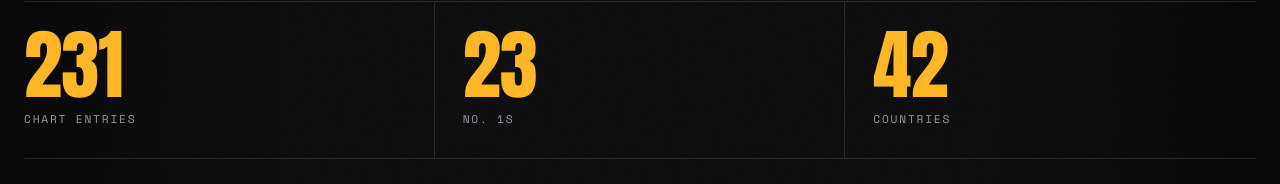
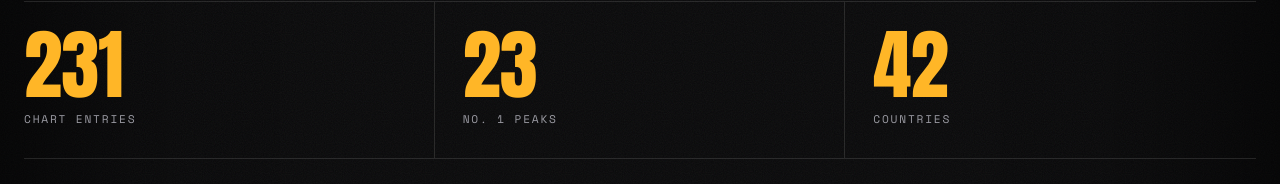
Before and after one commit to bmnivaldo-dev/react_burnaboystats, a Next.js app: page /records/charts in a window 1280 px wide. Shown: the part 291-475 px from the top of the page. Built offline with nearby package versions, Linux system fonts and the light colour scheme.

Commit message:
Charts: label the No. 1s stat as "No. 1 peaks" to match the count

```diff
--- a/app/records/charts/page.tsx
+++ b/app/records/charts/page.tsx
@@ -40,7 +40,7 @@ export default function ChartsPage() {
           </div>
           <div className={styles.sumCard}>
             <span className={styles.sumNum}><CountUp end={numberOnes} /></span>
-            <span className={styles.sumLabel}>No. 1s</span>
+            <span className={styles.sumLabel}>No. 1 peaks</span>
           </div>
           <div className={styles.sumCard}>
             <span className={styles.sumNum}><CountUp end={chartCountryCount} /></span>
```
